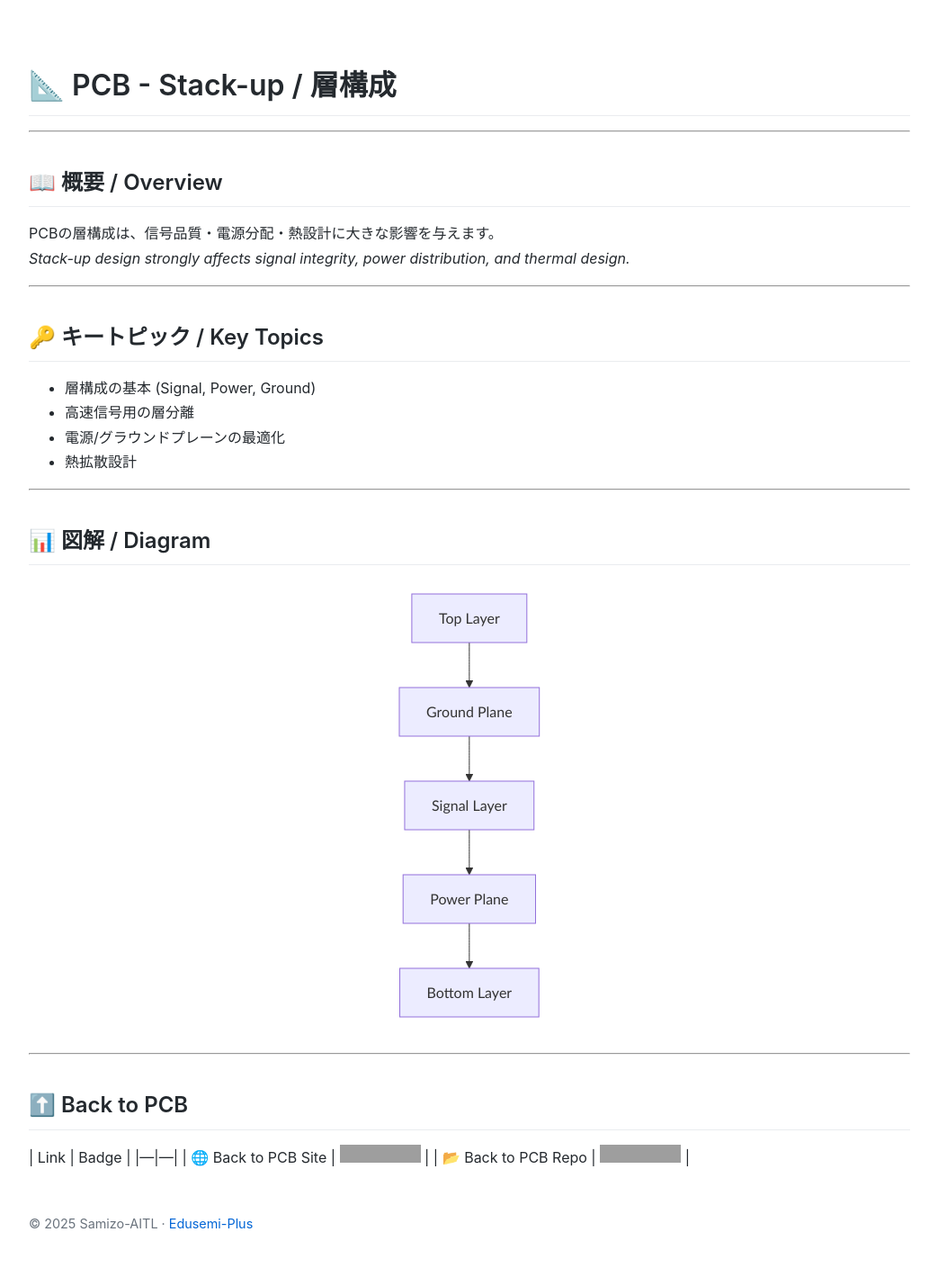
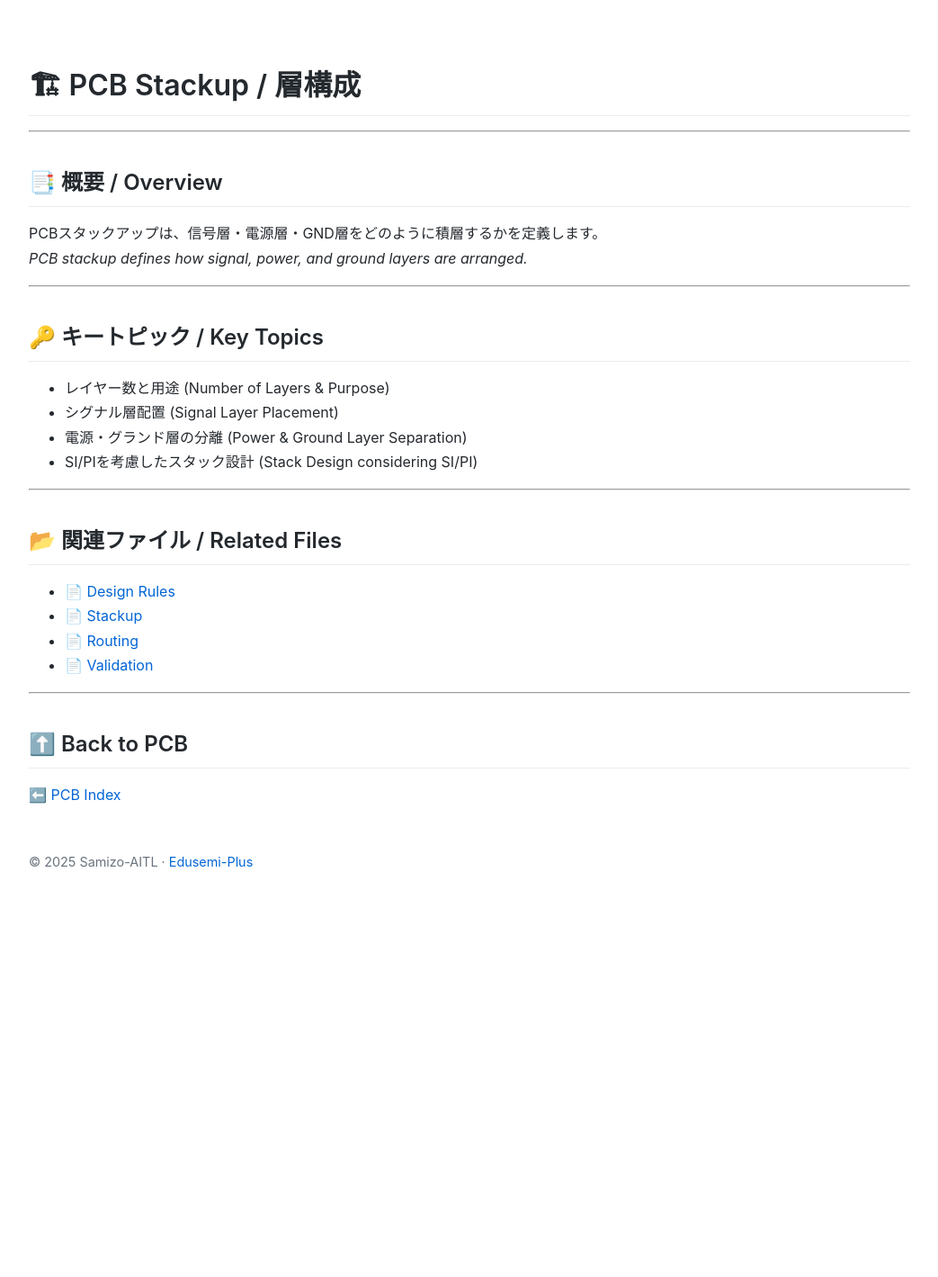
Before and after one commit to Samizo-AITL/Edusemi-Plus, a Jekyll site: the page built from Assembly-Integration/PCB/stackup.md, in a window 1280 px wide. Shown: the whole page at 90% size, without its empty margins (118-1161 px from the left). Built offline with Jekyll 4.4.1, drawn with Linux system fonts in a browser that asks for light colours; after the commit the page ends 1016 px from its top, so only the background shows below that; grey boxes are pictures that could not be loaded.

Commit message:
Update stackup.md

````diff
--- a/Assembly-Integration/PCB/stackup.md
+++ b/Assembly-Integration/PCB/stackup.md
@@ -1,39 +1,33 @@
 ---
 layout: default
-title: "PCB | Stack-up 層構成"
+title: "PCB Stackup | 層構成"
 ---
 
-# 📐 PCB - Stack-up / 層構成
+# 🏗 PCB Stackup / 層構成
 
 ---
 
-## 📖 概要 / Overview
-PCBの層構成は、信号品質・電源分配・熱設計に大きな影響を与えます。
-*Stack-up design strongly affects signal integrity, power distribution, and thermal design.*
+## 📑 概要 / Overview
+PCBスタックアップは、信号層・電源層・GND層をどのように積層するかを定義します。
+*PCB stackup defines how signal, power, and ground layers are arranged.*
 
 ---
 
 ## 🔑 キートピック / Key Topics
-- 層構成の基本 (Signal, Power, Ground)
-- 高速信号用の層分離
-- 電源/グラウンドプレーンの最適化
-- 熱拡散設計
+- レイヤー数と用途 (Number of Layers & Purpose)
+- シグナル層配置 (Signal Layer Placement)
+- 電源・グランド層の分離 (Power & Ground Layer Separation)
+- SI/PIを考慮したスタック設計 (Stack Design considering SI/PI)
 
 ---
 
-## 📊 図解 / Diagram
-```mermaid
-graph TD
-  A[Top Layer] --> B[Ground Plane]
-  B --> C[Signal Layer]
-  C --> D[Power Plane]
-  D --> E[Bottom Layer]
-```
+## 📂 関連ファイル / Related Files
+- [📄 Design Rules](./design_rules.md)
+- [📄 Stackup](./stackup.md)
+- [📄 Routing](./routing.md)
+- [📄 Validation](./validation.md)
 
 ---
 
 ## ⬆️ Back to PCB
-| Link | Badge |
-|---|---|
-| 🌐 Back to PCB Site | [![Back Site](https://img.shields.io/badge/⬆️%20Back-PCB-green?style=for-the-badge&logo=githubpages)](https://samizo-aitl.github.io/Edusemi-Plus/Assembly-Integration/PCB/) |
-| 📂 Back to PCB Repo | [![Back Repo](https://img.shields.io/badge/⬆️%20Back-PCB-blue?style=for-the-badge&logo=github)](https://github.com/Samizo-AITL/Edusemi-Plus/tree/main/Assembly-Integration/PCB) |
+[⬅️ PCB Index](./README.md)
````
